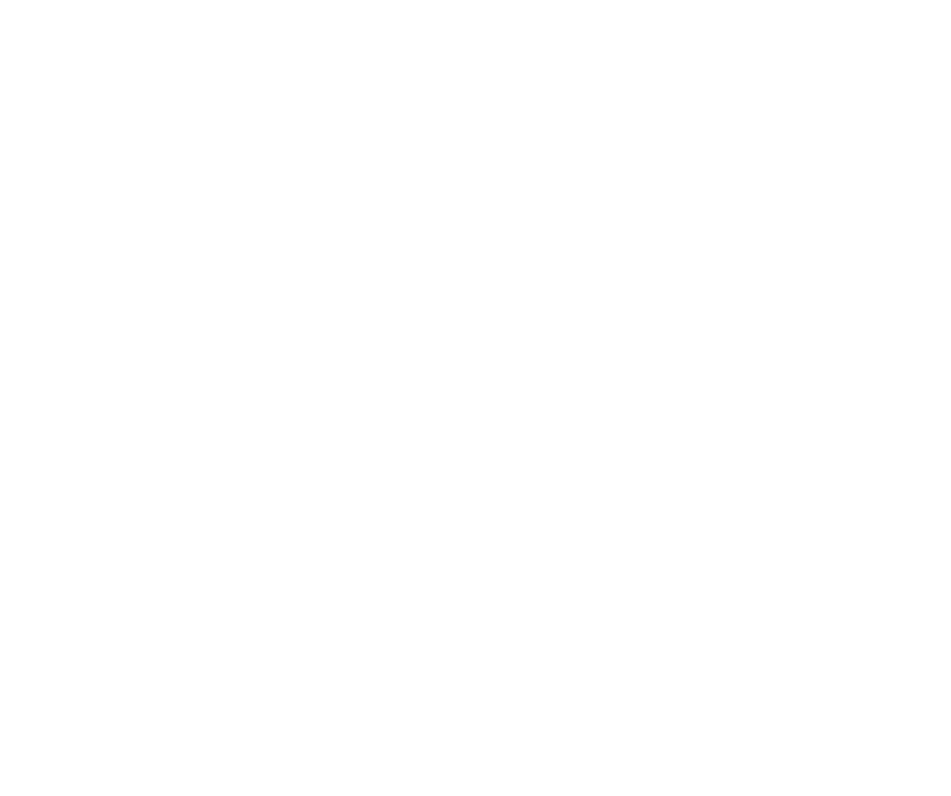
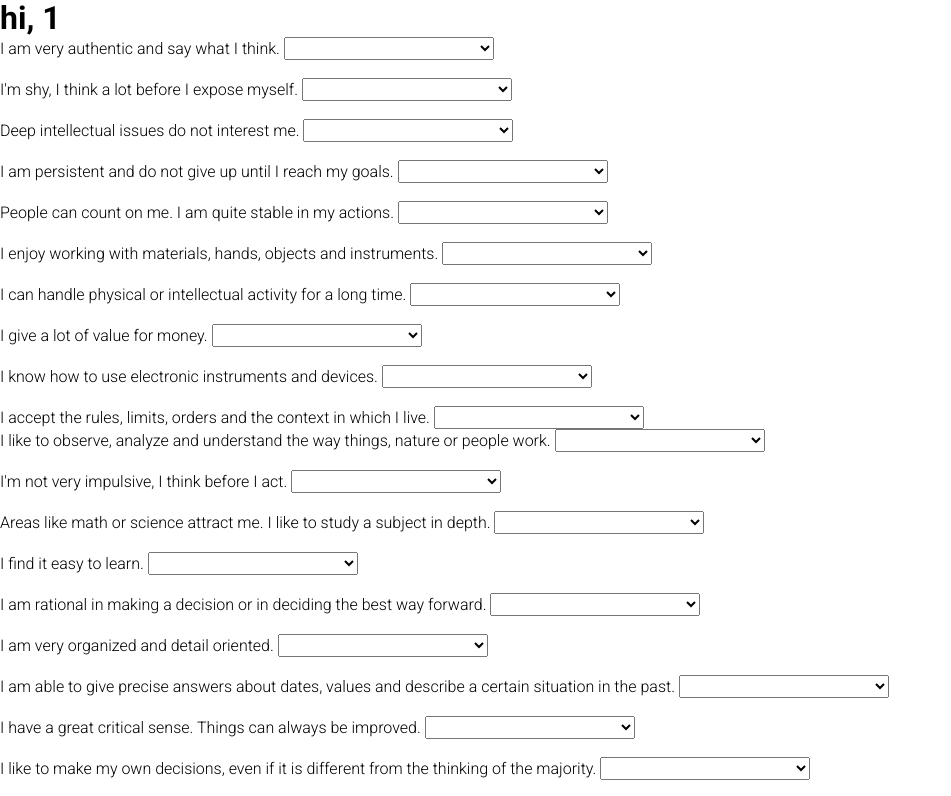
Before and after one commit to emkis/progress-form, a Vue app in the folder frontend/: page /survey/1 in a window 1280 px wide. Shown: the top 796 px of the page, without its empty margins (0-951 px from the left). Built offline with nearby package versions, Linux system fonts and the light colour scheme.

Commit message:
survey components moved to this file

```diff
--- a/frontend/src/pages/Survey.vue
+++ b/frontend/src/pages/Survey.vue
@@ -1,9 +1,88 @@
 <template>
-  <div></div>
+  <div>
+    <h1>hi, {{ userId }}</h1>
+
+    <ul class="categories-list" ref="categories">
+      <li
+        class="categories-list__item"
+        v-for="category in CATEGORIES"
+        :key="category.name"
+        :data-category-name="category.name"
+      >
+        <BaseSelectInput
+          v-for="(question, index) in category.questions"
+          :key="index + category.name"
+          :label="question"
+          :options="OPTIONS"
+        />
+      </li>
+    </ul>
+  </div>
 </template>
 
 <script>
-export default {}
+import { answerOptions, categories } from '@/utils/constants'
+import BaseSelectInput from '@/components/BaseSelectInput'
+
+export default {
+  components: { BaseSelectInput },
+  props: {
+    userId: {
+      type: [Number, String],
+      required: true,
+    },
+  },
+  data() {
+    return {
+      personality: {
+        realistic: 0,
+        investigative: 0,
+        entrepreneur: 0,
+        conventional: 0,
+        artistic: 0,
+        social: 0,
+      },
+    }
+  },
+  created() {
+    this.OPTIONS = Object.freeze([...answerOptions])
+    this.CATEGORIES = Object.freeze([...categories])
+  },
+  methods: {
+    calculateResults() {
+      const $categories = Array.from(this.$refs.categories.children)
+
+      let calculatedPersonalities = {}
+
+      $categories.forEach(category => {
+        const { categoryName } = category.dataset
+        const categoryQuestions = Array.from(category.children)
+
+        const categoryAnswers = categoryQuestions.map(question =>
+          question.lastChild.value ? parseInt(question.lastChild.value) : 0
+        )
+
+        const result = categoryAnswers.reduce(
+          (accumulator, currentValue) => (accumulator += currentValue)
+        )
+
+        calculatedPersonalities = {
+          ...calculatedPersonalities,
+          [categoryName]: result,
+        }
+      })
+
+      return calculatedPersonalities
+    },
+    setPersonalities(propsWithResults = {}) {
+      Object.entries(propsWithResults).forEach(category => {
+        const [categoryName, categoryPercentage] = category
+
+        this.personality[categoryName] = categoryPercentage
+      })
+    },
+  },
+}
 </script>
 
 <style lang="scss" scoped></style>
```
